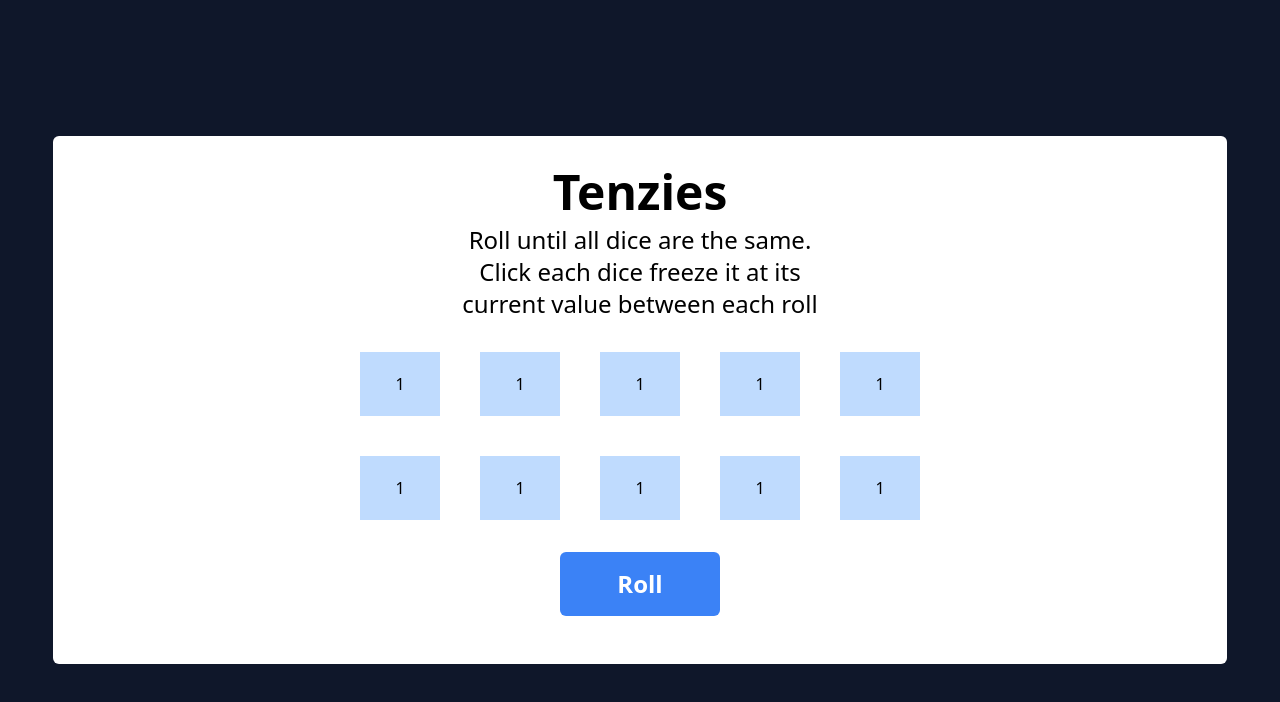
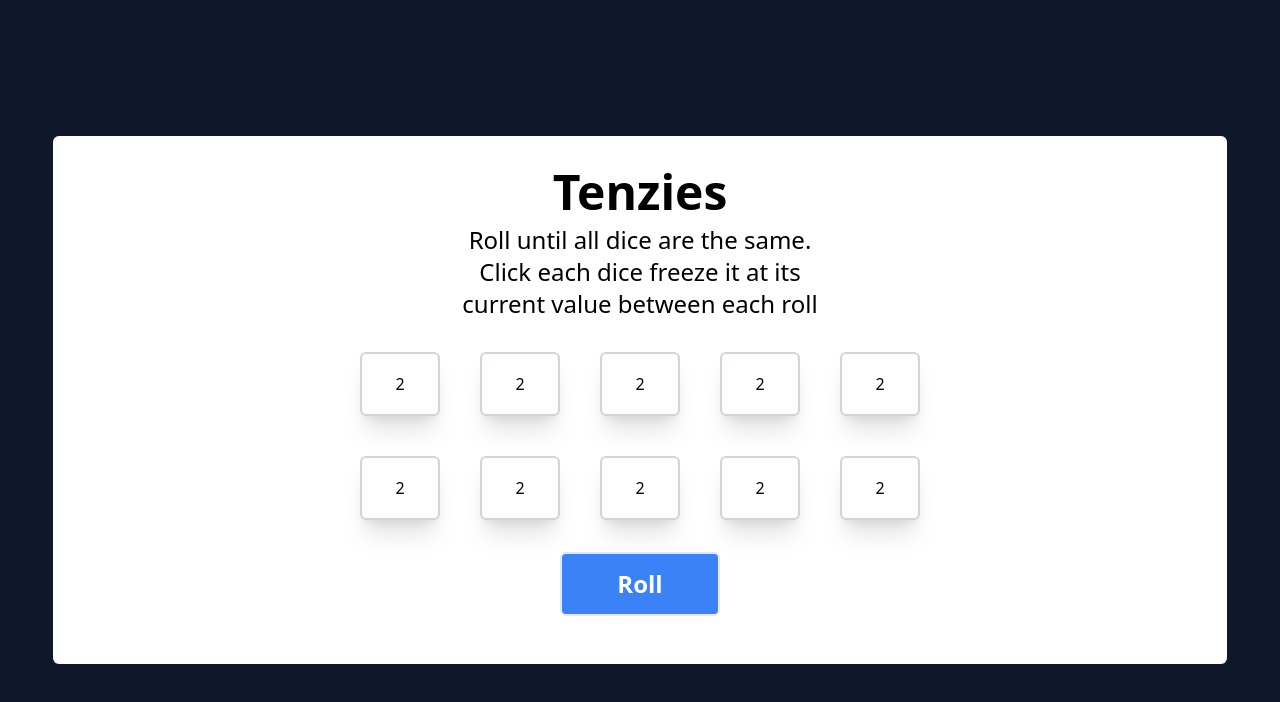
Before and after one commit to wzrdk3lly/tenzies-game, a React (Vite) app: page / in a window 1280 px wide. Shown: the top 702 px of the page. Built offline with nearby package versions, Linux system fonts and the light colour scheme.

Commit message:
ADD dice styling

```diff
--- a/src/App.jsx
+++ b/src/App.jsx
@@ -2,8 +2,23 @@ import { useState } from "react";
 import reactLogo from "./assets/react.svg";
 
 function App() {
-  // Make the main background black
-  // within that background add a large square div with rounded edges and a white back
+  /*TODO List today
+  [] - add styling to dyce so that that the resemble the design
+  1. create state for the dice on numbers 1 through 10
+  2. crate a randomize function where all the dice are randomized
+  3. we can refactor the button code and place it in another file.
+  4. In the dice componenent we can iterate over the passed in randomized array and create a button
+     componen
+  5. the die state will be like this
+        const [die, setDie] = react.useState({
+            number: 1,
+            frozen: false,
+        })
+
+   6. when the app first loads randomly generate an array of numbers from the 1-10. Work on randomizing first and then freezing.
+
+ */
+
   return (
     <main className="bg-slate-900 min-h-screen flex items-center justify-center">
       <div className="bg-white w-11/12 h-[33rem] rounded-md ">
@@ -21,20 +36,40 @@ function App() {
 
           <div className="flex justify-center">
             <div className=" grid grid-rows-2 grid-cols-5 gap-10">
-              <button className="bg-blue-200 w-20 h-16">1</button>
-              <button className="bg-blue-200 w-20 h-16">1</button>
-              <button className="bg-blue-200 w-20 h-16">1</button>
-              <button className="bg-blue-200 w-20 h-16">1</button>
-              <button className="bg-blue-200 w-20 h-16">1</button>
-              <button className="bg-blue-200 w-20 h-16">1</button>
-              <button className="bg-blue-200 w-20 h-16">1</button>
-              <button className="bg-blue-200 w-20 h-16">1</button>
-              <button className="bg-blue-200 w-20 h-16">1</button>
-              <button className="bg-blue-200 w-20 h-16">1</button>
+              <button className="bg-white rounded-md border-2 border-gray-300 hover:border-purple-500 w-20 h-16 shadow-xl">
+                2
+              </button>
+              <button className="bg-white rounded-md border-2 border-gray-300 hover:border-purple-500 w-20 h-16 shadow-xl">
+                2
+              </button>
+              <button className="bg-white rounded-md border-2 border-gray-300 hover:border-purple-500 w-20 h-16 shadow-xl">
+                2
+              </button>
+              <button className="bg-white rounded-md border-2 border-gray-300 hover:border-purple-500 w-20 h-16 shadow-xl">
+                2
+              </button>
+              <button className="bg-white rounded-md border-2 border-gray-300 hover:border-purple-500 w-20 h-16 shadow-xl">
+                2
+              </button>
+              <button className="bg-white rounded-md border-2 border-gray-300 hover:border-purple-500 w-20 h-16 shadow-xl">
+                2
+              </button>
+              <button className="bg-white rounded-md border-2 border-gray-300 hover:border-purple-500 w-20 h-16 shadow-xl">
+                2
+              </button>
+              <button className="bg-white rounded-md border-2 border-gray-300 hover:border-purple-500 w-20 h-16 shadow-xl">
+                2
+              </button>
+              <button className="bg-white rounded-md border-2 border-gray-300 hover:border-purple-500 w-20 h-16 shadow-xl">
+                2
+              </button>
+              <button className="bg-white rounded-md border-2 border-gray-300 hover:border-purple-500 w-20 h-16 shadow-xl">
+                2
+              </button>
             </div>
           </div>
           <div className="flex justify-center">
-            <button className="bg-blue-500 w-40 h-16 rounded-md text-2xl font-bold text-white">
+            <button className="bg-blue-500 w-40 h-16 border-2 hover:border-purple-500 rounded-md text-2xl font-bold text-white">
               Roll
             </button>
           </div>
```
